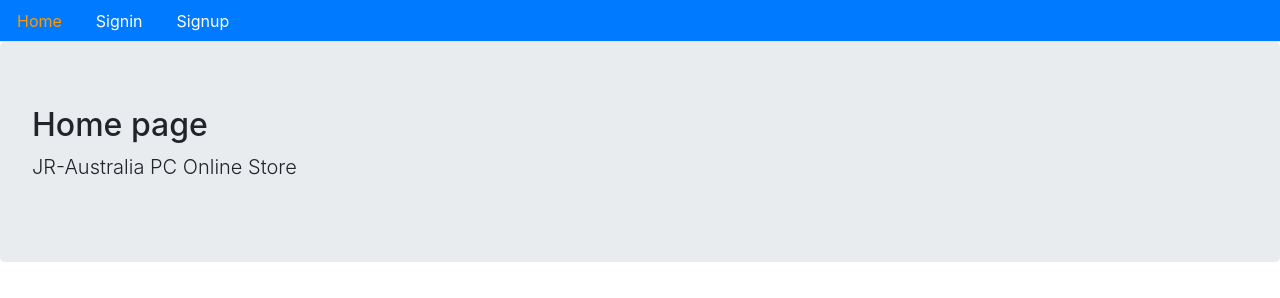
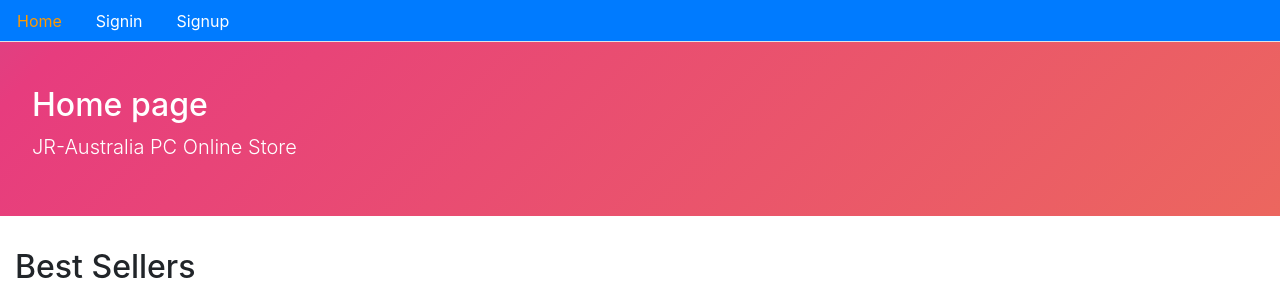
Before and after one commit to maxzhang686/aupc-frontend, a React (Create React App) app: page / in a window 1280 px wide. Shown: the top 298 px of the page. Built offline with nearby package versions, Linux system fonts and the light colour scheme; no server answers.

Commit message:
add and update css file

```diff
--- a/src/components/MainLayout.js
+++ b/src/components/MainLayout.js
@@ -1,8 +1,10 @@
 import React from "react";
+import "../main.css";
+import Menu from "./Menu";
 
 const MainLayout = ({
   title = "Tile",
-  description = "description",
+  description = "Description",
   className,
   children
 }) => (
--- /dev/null
+++ b/src/main.css
@@ -0,0 +1,89 @@
+/**
+ * border radius
+ */
+
+.btn,
+.jumbotron,
+.nav :hover {
+  border-radius: 0px;
+}
+
+/**
+  * product image on card
+  */
+
+.product-img {
+  min-height: 100px;
+}
+
+.jumbotron h2 {
+  margin-top: -20px;
+}
+
+.jumbotron .lead {
+
+  margin-bottom: -10px;
+}
+
+/* @media only screen and (max-width: 600px) {
+  .jumbotron h2 {
+    margin-top: 10px;
+  }
+} */
+
+/**
+  * jumbotron animation
+  */
+
+.jumbotron {
+  /* width: 30wh;
+  height: 30vh; */
+  color: #fff;
+  background: linear-gradient(-45deg, #ee7752, #e73c7e, #23a6d5, #23d5ab);
+  background-size: 400% 400%;
+  -webkit-animation: Gradient 15s ease infinite;
+  -moz-animation: Gradient 15s ease infinite;
+  animation: Gradient 15s ease infinite;
+}
+
+@-webkit-keyframes Gradient {
+  0% {
+    background-position: 0% 50%;
+  }
+
+  50% {
+    background-position: 100% 50%;
+  }
+
+  100% {
+    background-position: 0% 50%;
+  }
+}
+
+@-moz-keyframes Gradient {
+  0% {
+    background-position: 0% 50%;
+  }
+
+  50% {
+    background-position: 100% 50%;
+  }
+
+  100% {
+    background-position: 0% 50%;
+  }
+}
+
+@keyframes Gradient {
+  0% {
+    background-position: 0% 50%;
+  }
+
+  50% {
+    background-position: 100% 50%;
+  }
+
+  100% {
+    background-position: 0% 50%;
+  }
+}
```
